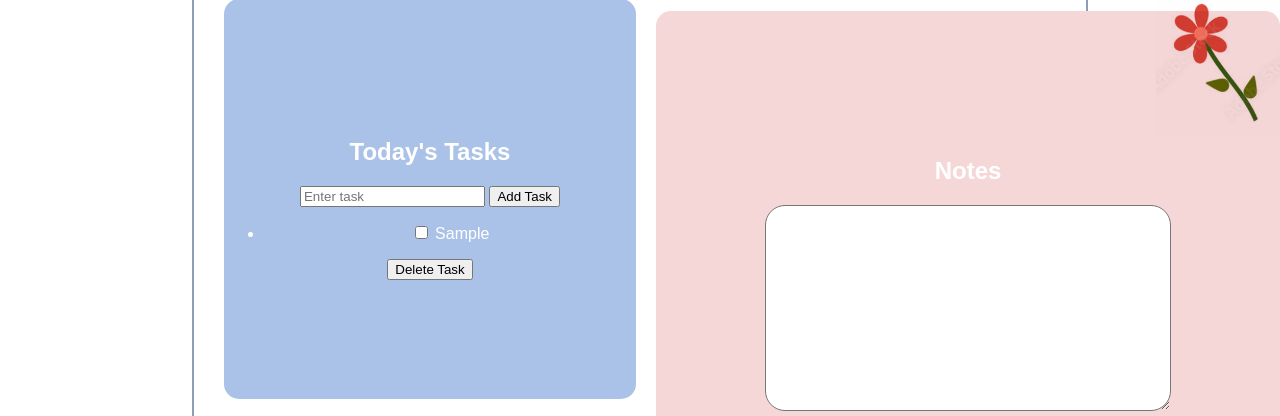
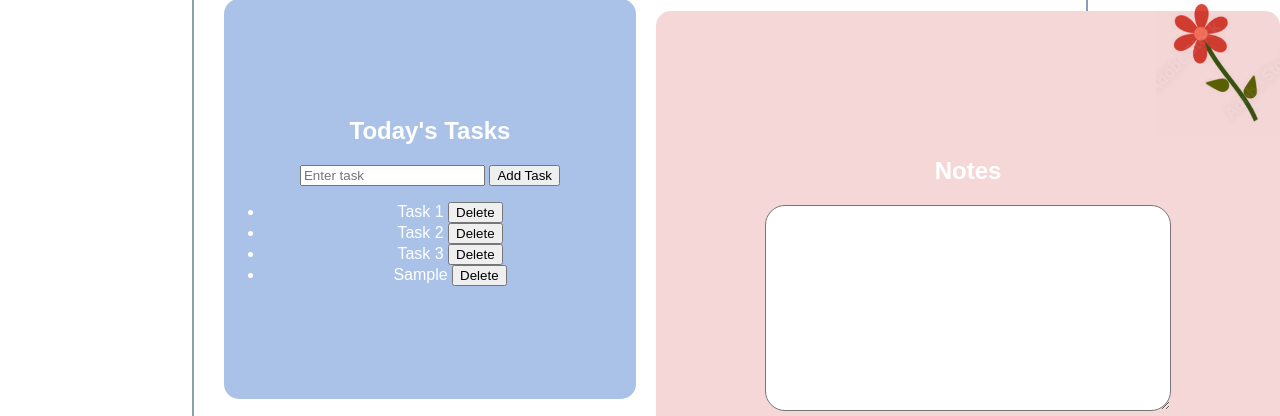
Before and after one commit to lisaaxrisaa/One_Day_at_a_time, a plain HTML site: page index.html in a window 1280 px wide. Both pictures are taken after typing "Sample" into the empty fields and a click on the button "Add Task". Shown: the part 332-748 px from the top of the page. Drawn offline with Linux system fonts and the light colour scheme.

Commit message:
Task array

```diff
--- a/index.html
+++ b/index.html
@@ -62,13 +62,16 @@
     <div class="container">
       <div class="column-one">
         <h1>One Day at a Time</h1>
+
         <div id="tasks" class="tasks-box">
           <h2>Today's Tasks</h2>
           <input type="text" id="taskInput" placeholder="Enter task">
           <button id="addTaskButton">Add Task</button>
           <ul id="taskList">
+            <li>Task 1</li>
+            <li>Task 2</li>
+            <li>Task 3</li>
           </ul>
-          <button id="deleteButton">Delete Task</button>
         </div>
 
 
@@ -121,7 +124,8 @@
 
         <script src="index.js" defer></script>
 
-        <div id="mood" class="mood-box"><h2>Today's Mood</h2></div>
+
+        <div id="mood" class="mood-box"></div>
             <!-- <input type="radio" id ="excited" class="mood-button" name="mood" value="excited-face" data-outline="img/excited-outline.svg" data-fill="img/excited-filled.svg">
             <label for="excited">
               <img
--- a/index.js
+++ b/index.js
@@ -2,30 +2,6 @@ document.addEventListener('DOMContentLoaded', function () {
   const d = new Date();
   document.getElementById('date-demo').textContent = d.toDateString();
 });
-
-// let moodButtons = document.querySelectorAll('input[type="radio"]');
-// let previousButton = null;
-
-// for (let i = 0; i < moodButtons.length; i++) {
-//   const button = moodButtons[i];
-
-//   button.addEventListener('change', function () {
-//     if (previousButton) {
-//       const prevLabel = document.querySelector(
-//         `label[for="${previousButton.id}"]`
-//       );
-//       const prevImg = prevLabel.querySelector('.mood-img');
-//       prevImg.src = previousButton.getAttribute('data-outline');
-//     }
-
-//     const label = document.querySelector(`label[for="${button.id}"]`);
-//     const img = label.querySelector('.mood-img');
-//     img.src = button.getAttribute('data-fill');
-//     img.alt = button.value;
-
-//     previousButton = button;
-//   });
-// }
 
 let moodList = [
   'excited',
@@ -43,6 +19,7 @@ let generateMoodButtons = () => {
         ${moodList
           .map(
             (mood) => `
+
             <input type="radio" id="${mood}" class="mood-button" name="mood" value="${mood}-face" data-outline="img/${mood}-outline.svg" data-fill="img/${mood}-filled.svg">
             <label for="${mood}">
                 <img class="mood-img" src="img/${mood}-outline.svg" alt="${mood} face" width="55" height="55"/>
@@ -84,29 +61,60 @@ for (let i = 0; i < moodButtons.length; i++) {
   });
 }
 
-const taskInput = document.getElementById('taskInput');
-const addTaskBtn = document.getElementById('addTaskButton');
-const taskList = document.getElementById('taskList');
-const deleteCompletedTasksBtn = document.getElementById('deleteButton');
+let tasks = ['Task 1', 'Task 2', 'Task 3'];
 
-addTaskBtn.addEventListener('click', function () {
-  const taskText = taskInput.value;
-  if (taskText !== '') {
-    const newTask = document.createElement('li');
-    newTask.innerHTML = `<input type="checkbox" class="delete-checkbox"> ${taskText}`;
-    taskList.appendChild(newTask);
+function renderTasks() {
+  let taskList = document.getElementById('taskList');
+  taskList.innerHTML = '';
+  for (let i = 0; i < tasks.length; i++) {
+    let li = document.createElement('li');
+    li.innerHTML = `${tasks[i]} <button onclick="deleteTask(${i})">Delete</button>`;
+    taskList.appendChild(li);
+  }
+}
+
+function addTask() {
+  let taskInput = document.getElementById('taskInput');
+  let task = taskInput.value.trim();
+  if (task) {
+    tasks.push(task);
     taskInput.value = '';
+    renderTasks();
   }
-});
+}
 
-deleteCompletedTasksBtn.addEventListener('click', function () {
-  const checkboxes = document.querySelectorAll('.delete-checkbox');
-  checkboxes.forEach((checkbox) => {
-    if (checkbox.checked) {
-      checkbox.parentElement.remove();
-    }
-  });
-});
+function deleteTask(index) {
+  tasks.splice(index, 1);
+  renderTasks();
+}
+
+document.getElementById('addTaskButton').addEventListener('click', addTask);
+
+renderTasks();
+
+// const taskInput = document.getElementById('taskInput');
+// const addTaskBtn = document.getElementById('addTaskButton');
+// const taskList = document.getElementById('taskList');
+// const deleteCompletedTasksBtn = document.getElementById('deleteButton');
+
+// addTaskBtn.addEventListener('click', function () {
+//   const taskText = taskInput.value;
+//   if (taskText !== '') {
+//     const newTask = document.createElement('li');
+//     newTask.innerHTML = `<input type="checkbox" class="delete-checkbox"> ${taskText}`;
+//     taskList.appendChild(newTask);
+//     taskInput.value = '';
+//   }
+// });
+
+// deleteCompletedTasksBtn.addEventListener('click', function () {
+//   const checkboxes = document.querySelectorAll('.delete-checkbox');
+//   checkboxes.forEach((checkbox) => {
+//     if (checkbox.checked) {
+//       checkbox.parentElement.remove();
+//     }
+//   });
+// });
 
 // const moodList = [
 //   'excited',
```
